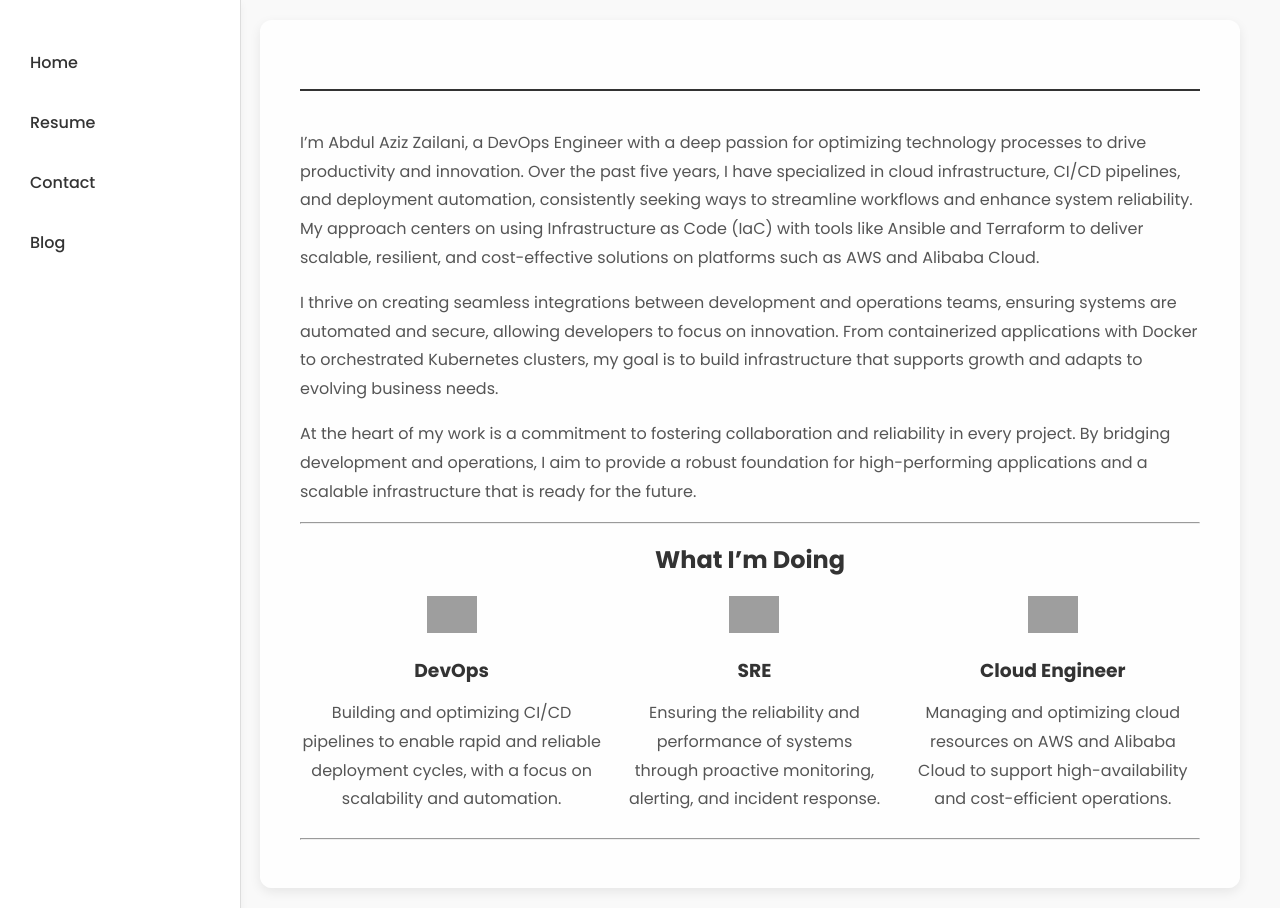
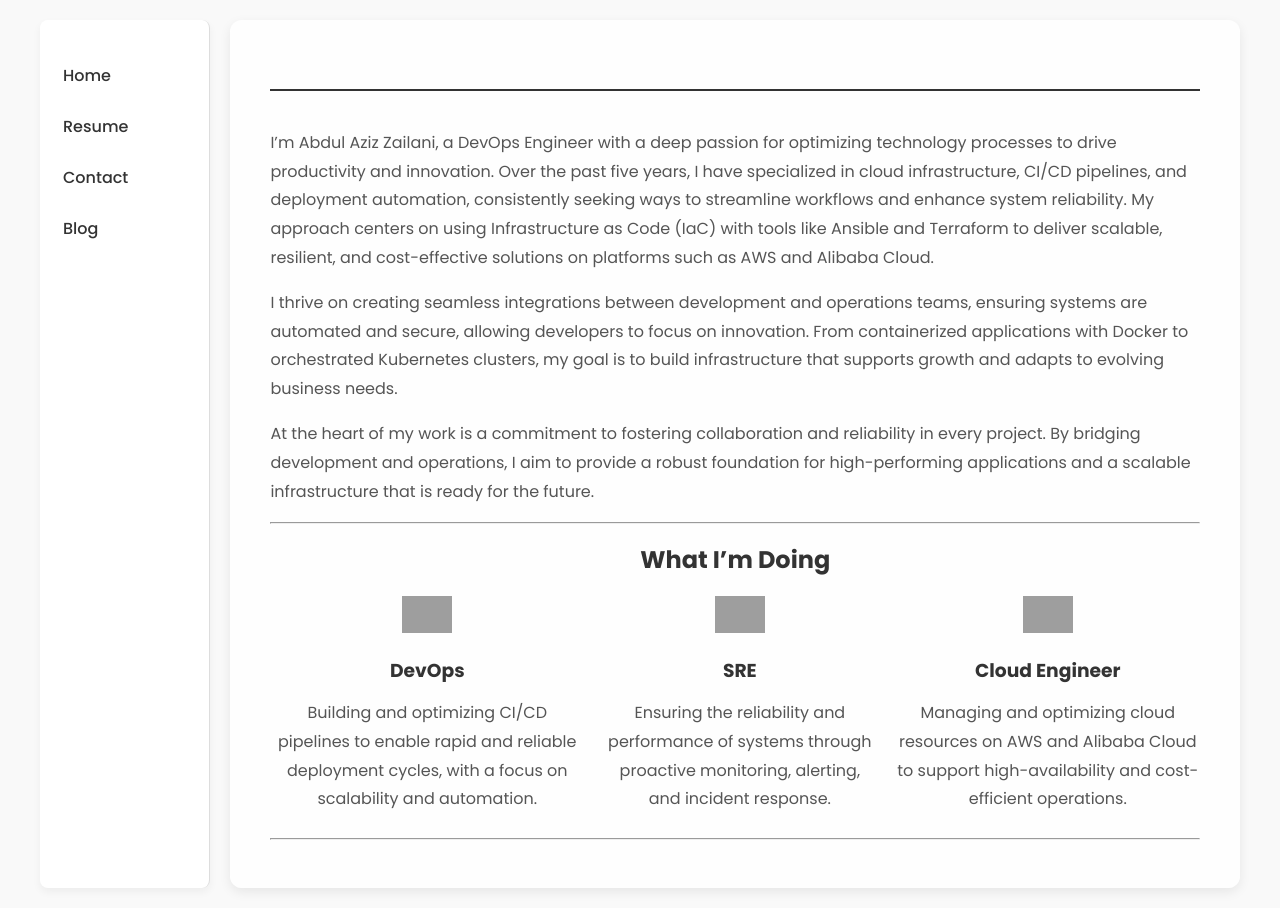
Before and after one commit to azizzailani/azizzailani.github.io, a Jekyll site: the page built from index.md, in a window 1280 px wide. Built offline with Jekyll 4.4.1, drawn with Linux system fonts in a browser that asks for light colours; our own code applies the rules of GitHub Pages for plain Markdown files; grey boxes are pictures that could not be loaded.

Commit message:
style.css: Adjust alignment in body and header elements, refine padding and positioning properties

```diff
--- a/assets/css/style.css
+++ b/assets/css/style.css
@@ -10,7 +10,7 @@ body {
     padding: 0;
     display: flex;
     justify-content: center;
-    align-items: center;
+    align-items: flex-start;
 }
 
 /* Kontainer Utama */
@@ -18,28 +18,27 @@ body {
     display: flex;
     width: 100%;
     max-width: 1200px;
-    /* Membatasi lebar konten agar konsisten */
-    margin: 0 auto;
     padding: 20px;
 }
 
-/* Header Vertikal */
+/* Header Mengambang */
 header {
-    width: 200px;
+    width: 180px;
     background-color: #ffffff;
-    padding: 20px;
+    padding: 15px;
     border-right: 1px solid #ddd;
-    height: 100vh;
+    border-radius: 8px;
     box-shadow: 0 4px 8px rgba(0, 0, 0, 0.05);
-    position: fixed;
-    top: 0;
-    left: 0;
+    position: sticky;
+    /* Tetap di tempat saat digulir */
+    top: 20px;
+    margin-right: 20px;
 }
 
 nav {
     display: flex;
     flex-direction: column;
-    gap: 15px;
+    gap: 10px;
     margin-top: 20px;
 }
 
@@ -47,7 +46,7 @@ nav a {
     color: #333;
     text-decoration: none;
     font-weight: 500;
-    padding: 10px;
+    padding: 8px;
     border-radius: 5px;
     transition: background 0.3s;
 }
@@ -56,15 +55,10 @@ nav a:hover {
     background: rgba(0, 0, 0, 0.05);
 }
 
-/* Main content */
+/* Konten Utama */
 main {
-    margin-left: 220px;
+    width: 100%;
     padding: 40px;
-    width: 100%;
-    /* Lebar penuh hingga max-width */
-    max-width: 900px;
-    /* Batasan lebar tetap yang seragam */
-    min-height: 80vh;
     background-color: rgba(255, 255, 255, 0.9);
     border-radius: 12px;
     box-shadow: 0 4px 12px rgba(0, 0, 0, 0.08);
@@ -115,6 +109,7 @@ li {
         height: auto;
         border-right: none;
         border-bottom: 1px solid #ddd;
+        margin: 0 0 20px 0;
     }
 
     main {
```
